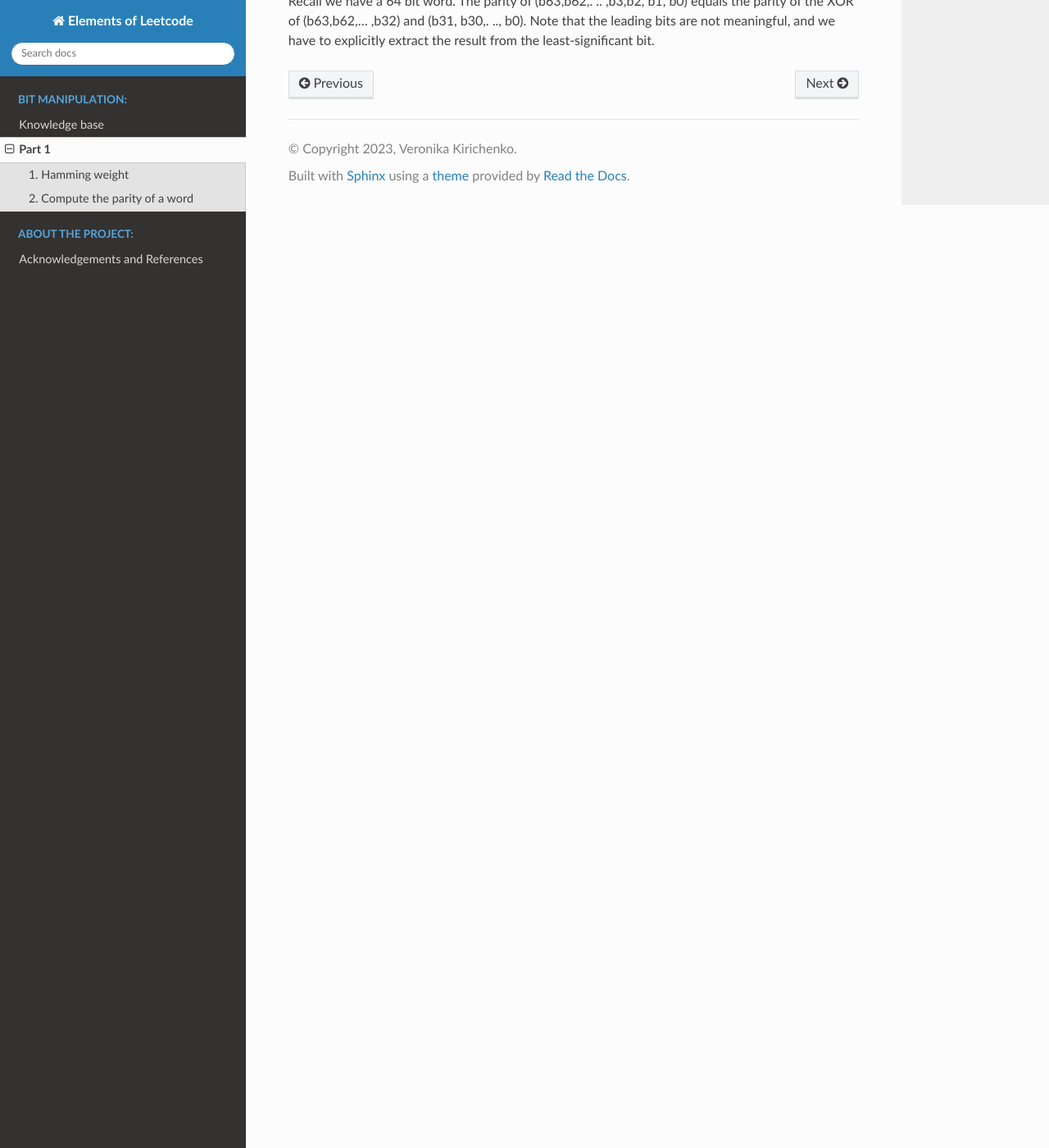
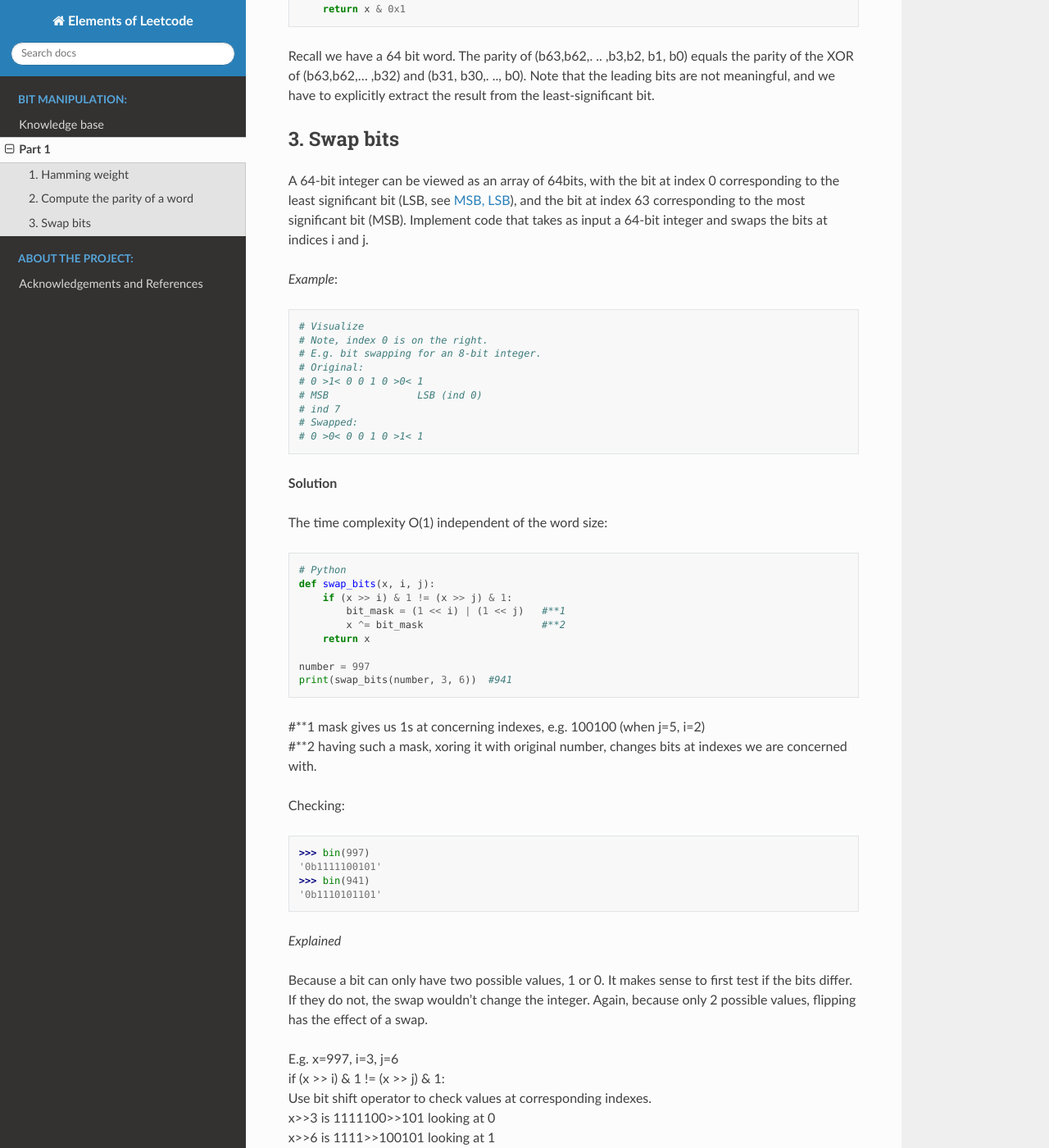
Before and after one commit to kkvero/elements_of_leetcode, a Sphinx documentation site: the page built from docs/source/bits_1.rst, in a window 1280 px wide and 1400 px high, scrolled down 3907 px. Shown: the whole window at 82% size. Built offline with Sphinx 7.4.7 and the Read the Docs theme 2.0.0, drawn with Linux system fonts in a browser that asks for light colours; some of the changed text lies outside the part shown.

Commit message:
update 4: knowledge base refs, 3.Swap bits

```diff
--- a/docs/source/bits_1.rst
+++ b/docs/source/bits_1.rst
@@ -9,6 +9,7 @@ Count the number of bits that are set to 1 in a positive integer
 
 Solution::
 
+    # Python
     def count_bits(x):
         num_bits = 0
         while x:
@@ -25,6 +26,7 @@ Solution::
 
 Other solutions::
 
+    # Python
     def count_ones_recur(n):
         """Using Brian Kernighan’s Algorithm. (Recursive Approach)"""
         if not n:
@@ -65,6 +67,7 @@ otherwise, it is 0. For example, the parity of 1011 is 1, and the parity of
 
 **Solution 1**::
 
+    # Python
     def f9(w):
         bins = ""
         for i in w:
@@ -168,6 +171,7 @@ Using the above trick, we end up counting only 1s::
 
 **Solution 3**, *O(log n), n is the word size*::
 
+    # Python
     def parity(x):
         x ^= x >> 32
         x ^= x >> 16
@@ -182,3 +186,74 @@ The parity of (b63,b62,. .. ,b3,b2, b1, b0) equals the parity of the XOR of
 (b63,b62,. . . ,b32) and (b31, b30,. .., b0).
 Note that the leading bits are not meaningful, and we
 have to explicitly extract the result from the least-significant bit.
+
+.. _swap-bits-label:
+
+3. Swap bits
+------------
+A 64-bit integer can be viewed as an array of 64bits, with the bit at index 0 corresponding to the
+least significant bit (LSB, see :ref:`lsb-label`), and the bit at index 63 corresponding to the most significant bit (MSB).
+Implement code that takes as input a 64-bit integer and swaps the bits at indices i and j.
+
+*Example*::
+
+    # Visualize
+    # Note, index 0 is on the right.
+    # E.g. bit swapping for an 8-bit integer.
+    # Original:
+    # 0 >1< 0 0 1 0 >0< 1
+    # MSB               LSB (ind 0)
+    # ind 7
+    # Swapped:
+    # 0 >0< 0 0 1 0 >1< 1
+
+**Solution**
+
+The time complexity O(1) independent of the word size::
+
+    # Python
+    def swap_bits(x, i, j):
+        if (x >> i) & 1 != (x >> j) & 1:
+            bit_mask = (1 << i) | (1 << j)   #**1
+            x ^= bit_mask                    #**2
+        return x
+
+    number = 997
+    print(swap_bits(number, 3, 6))  #941
+
+| #**1 mask gives us 1s at concerning indexes, e.g. 100100 (when j=5, i=2)
+| #**2 having such a mask, xoring it with original number, changes bits at indexes we are concerned with.
+
+Checking:
+
+>>> bin(997)
+'0b1111100101'
+>>> bin(941)
+'0b1110101101'
+
+*Explained*
+
+Because a bit can only have two possible values, 1 or 0.
+It makes sense to first test if the bits differ. If they do not, the swap wouldn't
+change the integer.
+Again, because only 2 possible values, flipping has the effect of a swap.
+
+| E.g. x=997, i=3, j=6
+| if (x >> i) & 1 != (x >> j) & 1:
+| Use bit shift operator to check values at corresponding indexes.
+| x>>3 is 1111100>>101 looking at 0
+| x>>6 is 1111>>100101 looking at 1
+
+| bit_mask = (1 << i) | (1 << j)
+| 1<<3 is 1000
+| 1<<6 is 1000000
+| 1000 | 1000000 is 1001000 #OR operator applies logical OR to each bit
+| The bit_mask creates a number that has 1s at the indexes in question.
+| Here 1 at index 6 and 3.
+| Then using ^ XOR having 1 in mask changes whatever value at the index in x.
+| If x=1, x^1 changes x to 0. If x=0, x^1, changes x to 1.
+
+| x ^= bit_mask
+| 1111100101 ^  #our x
+| ---1001000    #our mask, 1s at index 3 and 6
+| 1110101101    #flipped bits at index 3 and 6
```
Also changed, not shown: docs/source/bits_kb.rst (+10 -4 lines), 10 other files.
